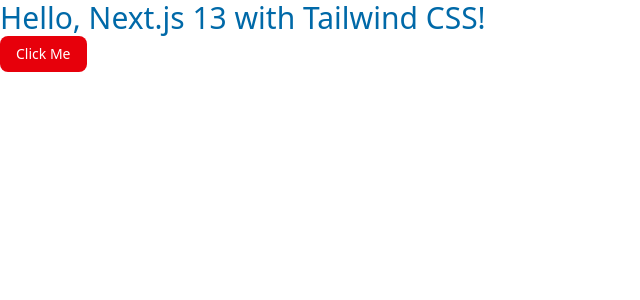
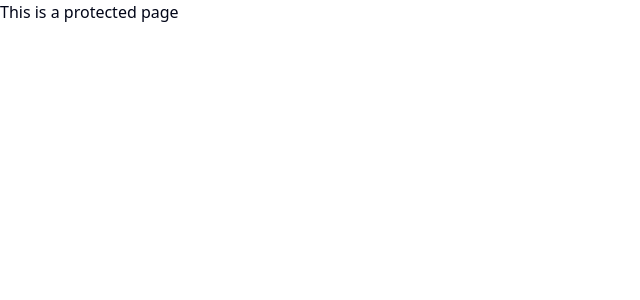
Before and after one commit to Serghei28/lms, a Next.js app: page / in a window 1280 px wide. Shown: the top 300 px of the page, without its empty margins (0-640 px from the left). Built offline with nearby package versions, Linux system fonts and the light colour scheme.

Commit message:
Настройка структуры папок

```diff
--- /dev/null
+++ b/app/(auth)/(routes)/sign-in/page.tsx
@@ -0,0 +1,9 @@
+const SignInPage = () => {
+    return (
+        <div>
+            This is a unprotected sign in page.
+        </div>
+     );
+}
+
+export default SignInPage;
--- /dev/null
+++ b/app/(dashboard)/(routes)/page.tsx
@@ -0,0 +1,7 @@
+export default function Home() {
+  return (
+    <p>
+      This is a protected page
+    </p>
+  );
+}
--- a/app/page.tsx
+++ /dev/null
@@ -1,12 +0,0 @@
-import { Button } from "@/components/ui/button";
-
-export default function Home() {
-  return (
-    <div>
-      <p className="text-3xl font-medium text-sky-700">
-        Hello, Next.js 13 with Tailwind CSS!
-      </p>
-      <Button variant="destructive">Click Me</Button>
-    </div>
-  );
-}
```
